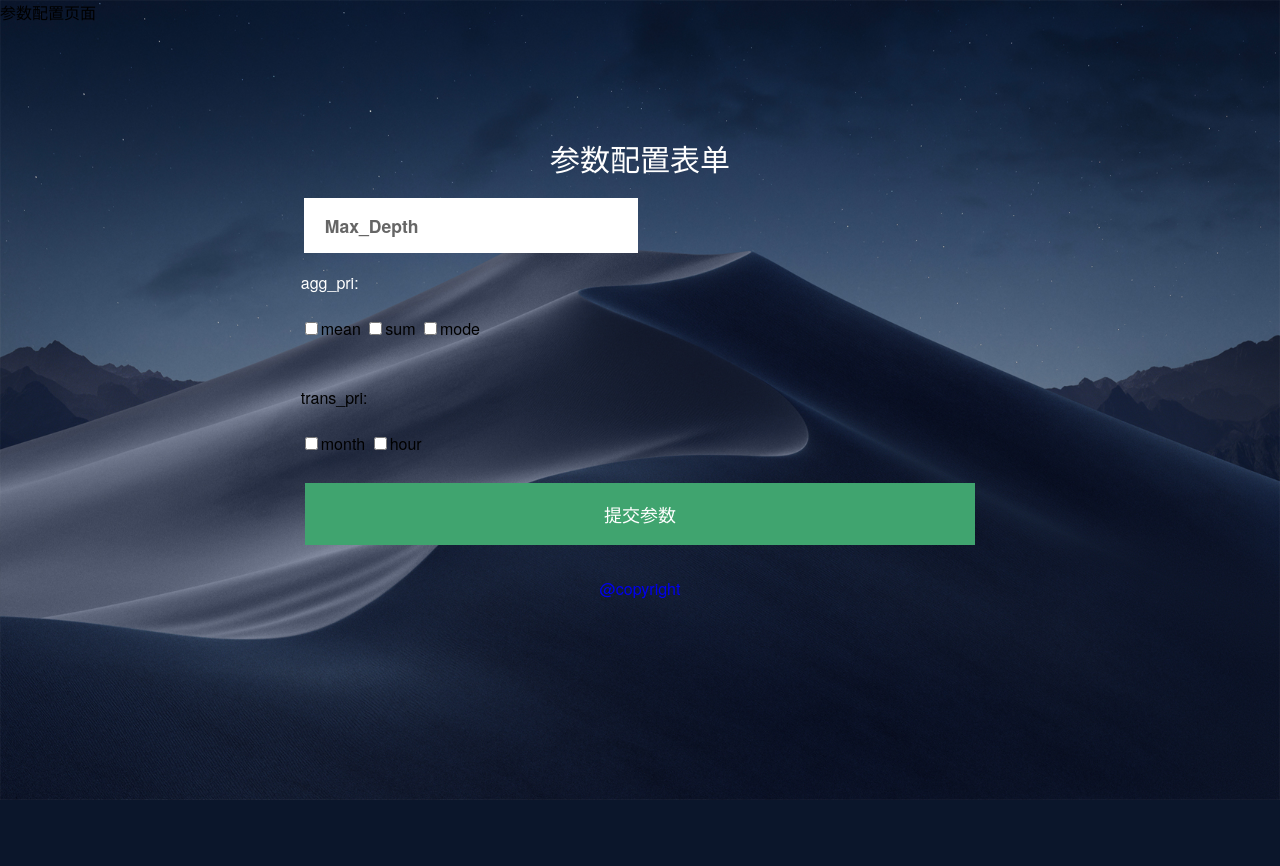
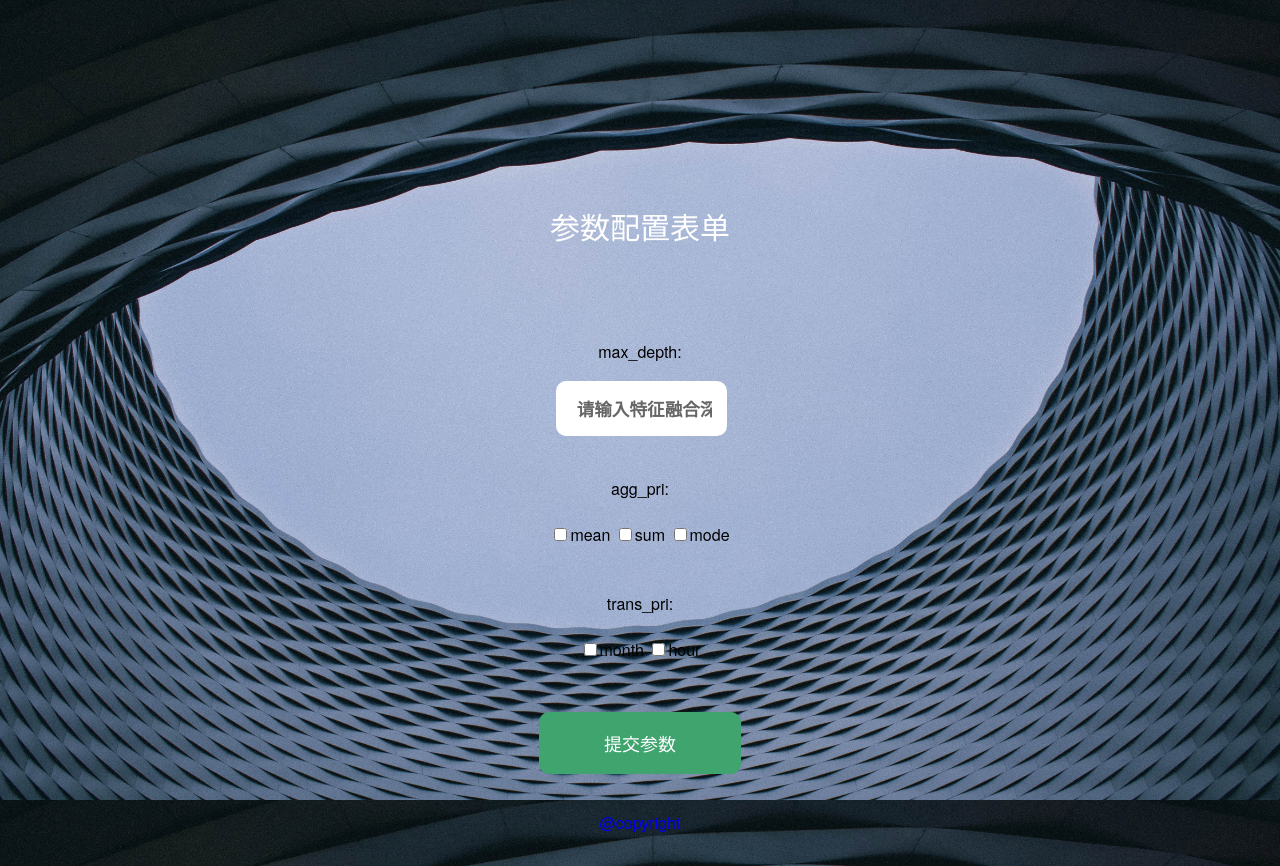
Before and after one commit to Weikoi/Django_FeatureTools, a Django app: template ft_model/templates/index2.html in a window 1280 px wide. Before the commit the page ends 800 px from the top, so only its background shows below. Run offline with Django 3.2, Linux system fonts and the light colour scheme; the template is opened without the code that fills it, so the values that code supplies are empty.

Commit message:
完成网页的样式和背景图更换

```diff
--- a/Django_FeatureTools/urls.py
+++ b/Django_FeatureTools/urls.py
@@ -21,5 +21,6 @@ from ft_model.views import get_results
 urlpatterns = [
     path('admin/', admin.site.urls),
     path('index/', index),
+    path('', index),
     path('get_results/', get_results),
 ]
--- a/ft_model/static/style.css
+++ b/ft_model/static/style.css
@@ -1,83 +1,184 @@
+/* reset */
+html, body, div, span, applet, object, iframe, h1, h2, h3, h4, h5, h6, p, blockquote, pre, a, abbr, acronym, address, big, cite, code, del, dfn, em, img, ins, kbd, q, s, samp, small, strike, strong, sub, sup, tt, var, b, u, i, dl, dt, dd, ol, nav ul, nav li, fieldset, form, label, legend, table, caption, tbody, tfoot, thead, tr, th, td, article, aside, canvas, details, embed, figure, figcaption, footer, header, hgroup, menu, nav, output, ruby, section, summary, time, mark, audio, video {
+    margin: 0;
+    padding: 0;
+    border: 0;
+    font-size: 100%;
+    font: inherit;
+    vertical-align: baseline;
+}
 
-/* reset */
-html,body,div,span,applet,object,iframe,h1,h2,h3,h4,h5,h6,p,blockquote,pre,a,abbr,acronym,address,big,cite,code,del,dfn,em,img,ins,kbd,q,s,samp,small,strike,strong,sub,sup,tt,var,b,u,i,dl,dt,dd,ol,nav ul,nav li,fieldset,form,label,legend,table,caption,tbody,tfoot,thead,tr,th,td,article,aside,canvas,details,embed,figure,figcaption,footer,header,hgroup,menu,nav,output,ruby,section,summary,time,mark,audio,video{margin:0;padding:0;border:0;font-size:100%;font:inherit;vertical-align:baseline;}
-article, aside, details, figcaption, figure,footer, header, hgroup, menu, nav, section {display: block;}
-ol,ul{list-style:none;margin:0px;padding:0px;}
-blockquote,q{quotes:none;}
-blockquote:before,blockquote:after,q:before,q:after{content:'';content:none;}
-table{border-collapse:collapse;border-spacing:0;}
+article, aside, details, figcaption, figure, footer, header, hgroup, menu, nav, section {
+    display: block;
+}
+
+ol, ul {
+    list-style: none;
+    margin: 0px;
+    padding: 0px;
+}
+
+blockquote, q {
+    quotes: none;
+}
+
+blockquote:before, blockquote:after, q:before, q:after {
+    content: '';
+    content: none;
+}
+
+table {
+    border-collapse: collapse;
+    border-spacing: 0;
+}
+
 /* start editing from here */
-a{text-decoration:none;}
-.txt-rt{text-align:right;}/* text align right */
-.txt-lt{text-align:left;}/* text align left */
-.txt-center{text-align:center;}/* text align center */
-.float-rt{float:right;}/* float right */
-.float-lt{float:left;}/* float left */
-.clear{clear:both;}/* clear float */
-.pos-relative{position:relative;}/* Position Relative */
-.pos-absolute{position:absolute;}/* Position Absolute */
-.vertical-base{	vertical-align:baseline;}/* vertical align baseline */
-.vertical-top{	vertical-align:top;}/* vertical align top */
-nav.vertical ul li{	display:block;}/* vertical menu */
-nav.horizontal ul li{	display: inline-block;}/* horizontal menu */
-img{max-width:100%;}
+a {
+    text-decoration: none;
+}
+
+.txt-rt {
+    text-align: right;
+}
+
+/* text align right */
+.txt-lt {
+    text-align: left;
+}
+
+/* text align left */
+.txt-center {
+    text-align: center;
+}
+
+/* text align center */
+.float-rt {
+    float: right;
+}
+
+/* float right */
+lable
+.float-lt {
+    float: left;
+}
+
+/* float left */
+.clear {
+    clear: both;
+}
+
+/* clear float */
+.pos-relative {
+    position: relative;
+}
+
+/* Position Relative */
+.pos-absolute {
+    position: absolute;
+}
+
+/* Position Absolute */
+.vertical-base {
+    vertical-align: baseline;
+}
+
+/* vertical align baseline */
+.vertical-top {
+    vertical-align: top;
+}
+
+/* vertical align top */
+nav.vertical ul li {
+    display: block;
+}
+
+/* vertical menu */
+nav.horizontal ul li {
+    display: inline-block;
+}
+
+/* horizontal menu */
+img {
+    max-width: 100%;
+}
+
 /*end reset*/
 /****-----start-body----****/
-body{
+body {
     -webkit-background-size: cover;
     -moz-background-size: cover;
     -o-background-size: cover;
     background-size: cover;
-	background: url(./images/bg.jpg) no-repeat fixed center;
+    background: url(./images/back.jpg) no-repeat fixed center;
     background-size: 100% 100%;
     font-family: "HelveticaNeue", "Helvetica Neue", Helvetica, Arial, sans-serif;
 }
-.main{
-	margin:7em auto 0;
-	width:44%;
+
+.main {
+    margin: 7em auto 0;
+    width: 44%;
 }
+
 .inset {
     text-align: center;
     width: 100%;
 }
-.main h2,.main h3{
+
+.main h2, .main h3 {
     font-size: 1em;
     text-align: center;
-	color:#fff;
-	padding:1em 0;
+    color: #fff;
+    padding: 1em 0;
     font-family: "HelveticaNeue", "Helvetica Neue", Helvetica, Arial, sans-serif;
 }
-.main h3{
+
+.main h3 {
     font-size: 1em;
-	text-align:left;
+    text-align: left;
     font-family: "HelveticaNeue", "Helvetica Neue", Helvetica, Arial, sans-serif;
 }
-.main h3 span a{
-	color:#1888A8;
+
+.main h3 span a {
+    color: #1888A8;
     font-weight: bold;
 }
+
 .span {
-	float:left;
+    float: left;
     display: block;
     font-family: "HelveticaNeue", "Helvetica Neue", Helvetica, Arial, sans-serif;
-	background:#3B5998;
+    background: #3B5998;
     -webkit-transition: all 0.5s ease-out;
     -moz-transition: all 0.5s ease-out;
     -ms-transition: all 0.5s ease-out;
     -o-transition: all 0.5s ease-out;
-	border:1px solid #3B5998;
-	outline:none;
+    border: 1px solid #3B5998;
+    outline: none;
     width: 49.99%;
 }
+
 .span img {
-	padding:11px 12px;
+    padding: 11px 12px;
     float: left;
 
 }
-.span:hover{
-	background:#5D7BBA;
-	color:#fff;
+
+.span:hover {
+    background: #5D7BBA;
+    color: #fff;
 }
+
+.form_demo {
+    background: #000;
+    width: 200px;
+    height: 100px;
+    padding: 5px;
+    color: #F00;
+    filter: alpha(Opacity=60);
+    -moz-opacity: 0.6;
+    opacity: 0.6
+}
+
 .span i {
     color: #fff;
     padding: 14px 14px;
@@ -85,22 +186,25 @@ body{
     font-size: 18px;
     font-family: "HelveticaNeue", "Helvetica Neue", Helvetica, Arial, sans-serif;
 }
+
 .span1 {
     font-family: "HelveticaNeue", "Helvetica Neue", Helvetica, Arial, sans-serif;
-	float:right;
+    float: right;
     transition: all 0.5s ease-out;
     -webkit-transition: all 0.3s ease-out;
     -moz-transition: all 0.3s ease-out;
     -ms-transition: all 0.3s ease-out;
     -o-transition: all 0.3s ease-out;
     background: #55ACEE;
-	outline:none;
+    outline: none;
     width: 49.7%;
 }
+
 .span1 img {
     padding: 12px 24px;
-	float:left;
+    float: left;
 }
+
 .span1 i {
     color: #fff;
     padding: 15px 14px;
@@ -108,16 +212,19 @@ body{
     font-size: 18px;
     font-family: "HelveticaNeue", "Helvetica Neue", Helvetica, Arial, sans-serif;
 }
-.span1:hover{
-	background:#71B8ED;
-	color:#fff;
+
+.span1:hover {
+    background: #71B8ED;
+    color: #fff;
 }
+
 .lable input[type="text"] {
     padding: 15px;
-	width: 44%;
+    width: 20%;
     font-size: 1.1em;
     margin: 18px 0px;
     color: #666666;
+    border-radius: 10px;
     float: left;
     cursor: pointer;
     font-family: "HelveticaNeue", "Helvetica Neue", Helvetica, Arial, sans-serif;
@@ -134,16 +241,18 @@ body{
     border-right: none;
     border-top: none;
 }
-.lable input[type="text"]:hover,.lable-2 input[type="text"]:hover,input[type="Password"]:hover,#active {
-	color:#DCDCDC;
-	border-left:6px solid#40A46F;
+
+.lable input[type="text"]:hover, .lable-2 input[type="text"]:hover, input[type="Password"]:hover, #active {
+    color: #DCDCDC;
+    border-left: 6px solid #40A46F;
 }
-.lable-2 input[type="text"],input[type="Password"] {
+
+.lable-2 input[type="text"], input[type="Password"] {
     padding: 14px;
     width: 94%;
     font-size: 1em;
     margin: 18px 0px;
-	border:none;
+    border: none;
     color: #666666;
     cursor: pointer;
     background: none;
@@ -162,14 +271,15 @@ body{
     border-top: none;
 }
 
-.submit{
-	padding:5px 4px;
-	text-align: center;
+.submit {
+    padding: 5px 4px;
 }
+
 input[type=submit] {
     padding: 17px 30px;
     color: #fff;
     float: right;
+    border-radius: 10px;
     font-family: "HelveticaNeue", "Helvetica Neue", Helvetica, Arial, sans-serif;
     background: #40A46F;
     border: 1px solid #40A46F;
@@ -180,152 +290,180 @@ input[type=submit] {
     -moz-transition: all 0.5s ease-out;
     -ms-transition: all 0.5s ease-out;
     -o-transition: all 0.5s ease-out;
-	outline:none;
-	width: 100%;
+    outline: none;
+    width: 30%;
 }
 
 .submit input[type=submit]:hover {
-	 background:#07793D;
-	 border:1px solid #07793D;
+    background: #07793D;
+    border: 1px solid #07793D;
 }
+
 /**start-copy-right**/
 .copy-right {
     text-align: center;
     margin: 2em 0;
 }
+
 .copy-right p {
     color: #FFF;
-	font-size:1em;
+    font-size: 1em;
 }
+
 .copy-right p a {
     font-family: "HelveticaNeue", "Helvetica Neue", Helvetica, Arial, sans-serif;
-	font-size:1em;
-	font-weight:600;
-	color:#55ACEE;
+    font-size: 1em;
+    font-weight: 600;
+    color: #55ACEE;
     -webkit-transition: all 0.3s ease-out;
     -moz-transition: all 0.3s ease-out;
     -ms-transition: all 0.3s ease-out;
     -o-transition: all 0.3s ease-out;
     transition: all 0.3s ease-out;
 }
-.copy-right a:hover{
-	color:#fff;
+
+.copy-right a:hover {
+    color: #fff;
 }
+
 /*----start-responsive design-----*/
-@media (max-width:1440px){
+@media (max-width: 1440px) {
     .main {
-		width:46%;
+        width: 46%;
         margin: 7em auto 0;
     }
 }
 
-@media (max-width:1366px){
-	.main{
+@media (max-width: 1366px) {
+    .main {
         width: 48%;
     }
+
     .span1 {
         width: 49.69%;
     }
 }
-@media (max-width:1280px){
-	.main{
-		width:53%;
+
+@media (max-width: 1280px) {
+    .main {
+        width: 53%;
     }
 
 }
-@media (max-width:1024px){
-	.main{
+
+@media (max-width: 1024px) {
+    .main {
         width: 66%;
         margin: 9em auto 0;
     }
 
+}
 
-}
-@media (max-width:768px){
+@media (max-width: 768px) {
     .main {
-	width:91%;
+        width: 91%;
         margin: 6em auto 0;
     }
 }
 
-@media (max-width:640px){
-	.main{
-		width:90%;
+@media (max-width: 640px) {
+    .main {
+        width: 90%;
         margin: 6em auto 0;
     }
-	.span,.span1 {
-		margin:0 auto;
-		text-align:center;
+
+    .span, .span1 {
+        margin: 0 auto;
+        text-align: center;
         width: 100%;
         margin-bottom: 15px;
     }
+
     .main h2, .main h3 {
         padding: 0.5em 0;
         font-size: 1em;
     }
+
     .lable input[type="text"]:first-child {
         width: 92%;
     }
-	.lable input[type="text"],.lable input[type="text"] {
-		width:92%;
+
+    .lable input[type="text"], .lable input[type="text"] {
+        width: 92%;
         font-size: 1em;
-		text-align: left;
-		margin: 10px 0px;
-		margin-left:0;
+
+        margin-left: 0;
     }
-	.lable-2 input[type="text"], .lable-2 input[type="text"],input[type="Password"] {
+
+    .lable-2 input[type="text"], .lable-2 input[type="text"], input[type="Password"] {
         width: 92.3%;
         font-size: 1em;
         margin: 10px 0px;
         text-align: left;
     }
+
     input[type=submit] {
         padding: 15px 15px;
         font-size: 1em;
         color: #fff;
-		text-align:center;
+        text-align: center;
         width: 100%;
     }
+
     .main h3 {
         text-align: center;
     }
 }
-@media (max-width:480px){
-	.main{
-		width:90%;
+
+@media (max-width: 480px) {
+    .main {
+        width: 90%;
         margin: 6em auto 0;
     }
-	.lable input[type="text"],.lable input[type="text"] {
-		width:92%;
+
+    .lable input[type="text"], .lable input[type="text"] {
+        width: 92%;
 
     }
-@media (max-width:320px){
+
+    @media (max-width: 320px) {
         .main {
             width: 90%;
             margin: 3em auto 0;
         }
+
         .span i {
             font-size: 16px;
         }
+
         .span1 i {
             padding: 15px 0px;
             font-size: 16px;
         }
+
         .lable input[type="text"]:first-child {
             width: 90%;
             padding: 13px 10px;
         }
-	.lable input[type="text"], .lable input[type="text"],.lable-2 input[type="text"], .lable-2 input[type="text"] {
+
+        .lable input[type="text"], .lable input[type="text"], .lable-2 input[type="text"], .lable-2 input[type="text"] {
             width: 90%;
             font-size: 16px;
-		padding:13px 10px;
+            padding: 13px 10px;
         }
+
         input[type="Password"] {
             font-size: 16px;
-		padding:13px 10px;
+            padding: 13px 10px;
             width: 90%;
         }
+
         .main h3 {
             line-height: 28px;
         }
+        #test {
+
+        }
+}
+
     )
--- a/ft_model/templates/get_results.html
+++ b/ft_model/templates/get_results.html
@@ -21,7 +21,7 @@
         <div class="ui three column grid">
             <div class="column"></div>
             <div class="column">
-            生成的特征为:<br><br>
+                <h2>生成的特征为:</h2><br>
                 {% for result in res %}
                     {{ result }}<br><br>
                 {% endfor %}
--- a/ft_model/templates/index2.html
+++ b/ft_model/templates/index2.html
@@ -10,43 +10,52 @@
 </head>
 
 <body>
-	    <div class="ui inverted menu">
-        <div class="header item" id="menu">
-            参数配置页面
-        </div>
-
-    </div>
     <div class="main">
         <!-----start-main---->
-
+        <br>
+        <br>
+        <br>
+        <br>
         <h1 align="center" style="color: white;font-size: 30px;">参数配置表单</h1>
+        <br>
+        <br>
+        <br>
+        <br>
         <form action="/get_results/" method="post">
             {% csrf_token %}
+            <p align="center">max_depth:</p>
             <div class="lable">
-                <input type="text" class="text" value="Max_Depth" onfocus="this.value = '';"
-                       onblur="if (this.value == '') {this.value = 'Max_Depth';}" >
+                <div style="display: flex;justify-content: center;">
+                    <input type="text" style="text-align:center " name="max_depth" class="text" value="请输入特征融合深度" onfocus="this.value = '';"
+                           onblur="if (this.value == '') {this.value = '请输入特征融合深度';}">
+                </div>
             </div>
+            <br>
             <div class="clear"></div>
             <div class="lable">
-                <p style="color: white">agg_pri:</p><br>
-                <input style="color: white" type="checkbox" name="agg_pri" value="mean">mean
+                <p align="center">agg_pri:</p><br>
+                <div align="center">
+                    <input type="checkbox" name="agg_pri" value="mean">mean
 
-                <input type="checkbox" name="agg_pri" value="sum">sum
+                    <input type="checkbox" name="agg_pri" value="sum">sum
 
-                <input type="checkbox" name="agg_pri" value="mode">mode
+                    <input type="checkbox" name="agg_pri" value="mode">mode
+                </div>
             </div>
-            <div class="clear"></div>
+
             <br>
             <br>
             <div class="column">
-                <p>trans_pri:</p><br>
-                <input type="checkbox" name="trans_pri" value="month">month
+                <p align="center">trans_pri:</p><br>
+                <div align="center">
+                    <input type="checkbox" name="trans_pri" value="month">month
 
-                <input type="checkbox" name="trans_pri" value="hour">hour
+                    <input type="checkbox" name="trans_pri" value="hour">hour
+                </div>
                 <br>
                 <br>
             </div>
-            <div class="submit">
+            <div class="submit" style="display: flex;justify-content: center;">
                 <input type="submit" value="提交参数">
             </div>
             <div class="clear"></div>
--- a/ft_model/views.py
+++ b/ft_model/views.py
@@ -4,12 +4,12 @@ from django.http import JsonResponse
 
 # Create your views here.
 def index(request):
-    return render(request, "index.html")
+    return render(request, "index2.html")
 
 
 # 函数postTest2用来处理表单提交后服务器响应的结果
 def get_results(request):
-    max_depth = request.POST['depth']
+    max_depth = request.POST['max_depth']
     agg_pri = request.POST.getlist('agg_pri')
     trans_pri = request.POST.getlist('trans_pri')
 
```
Also changed, not shown: ft_model/templates/index.html (+4 -8 lines), ft_model/static/images/back.jpg (added). Lines whose indentation alone changed are shown as unchanged.
